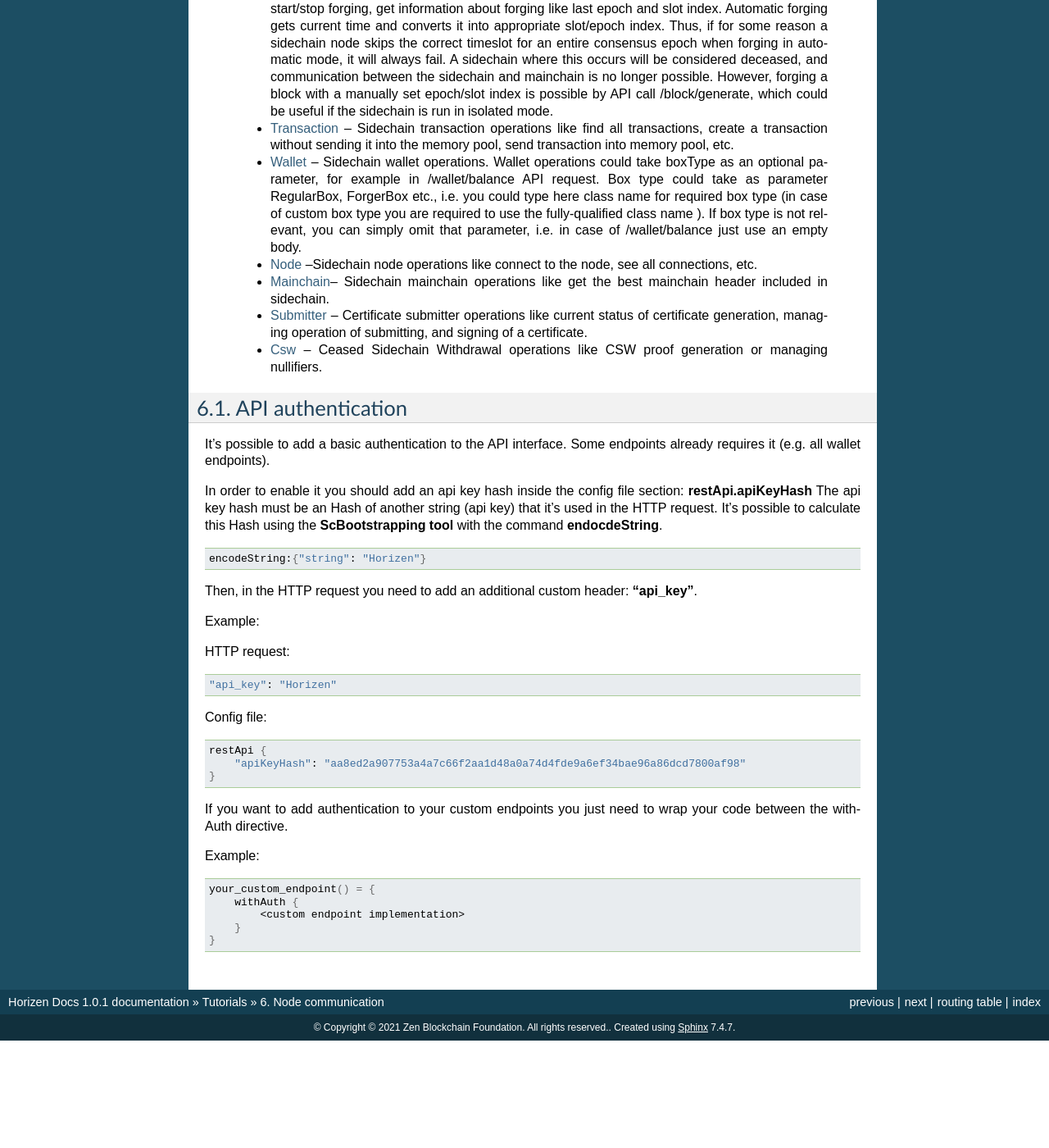
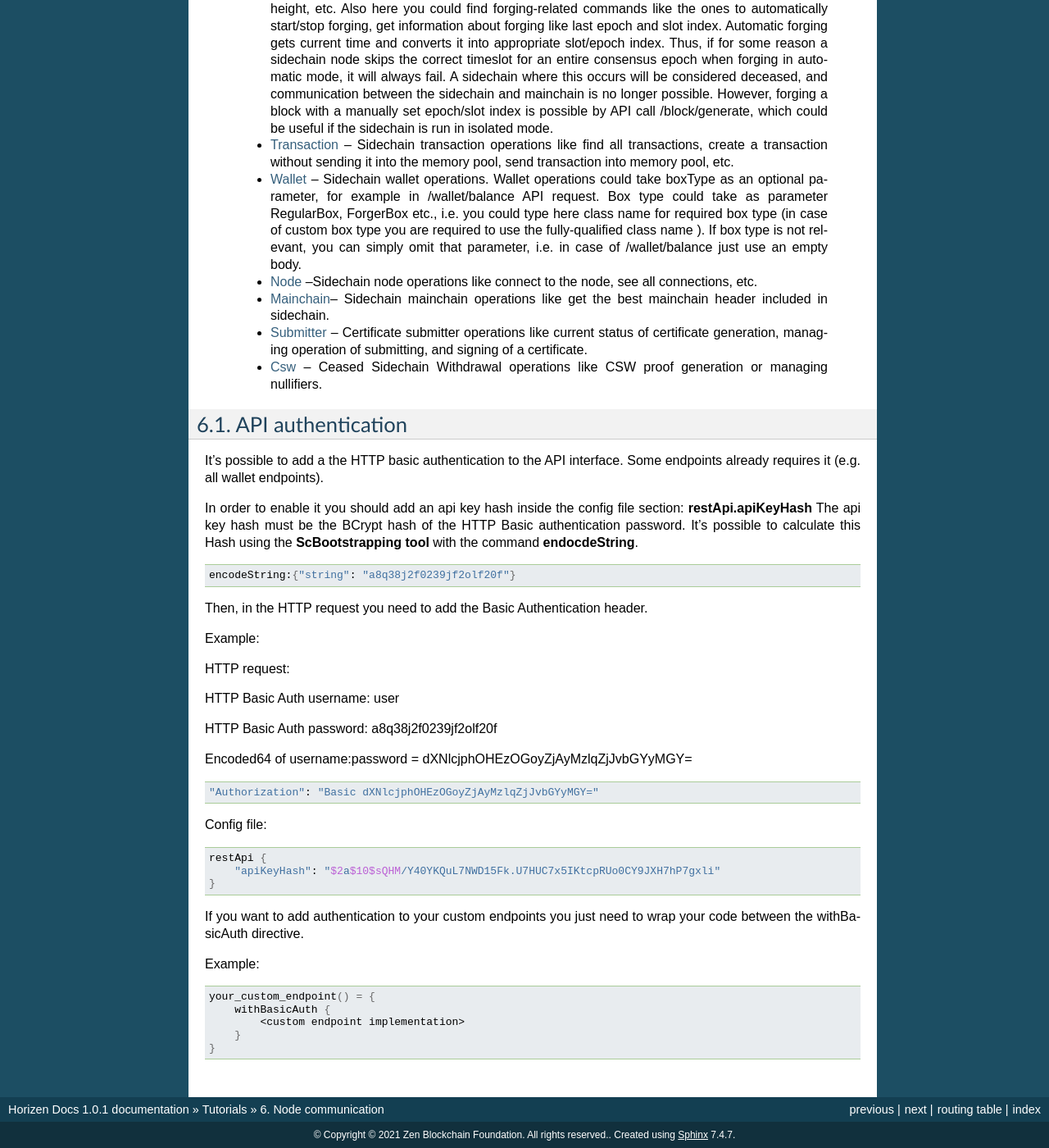
Before and after one commit to HorizenOfficial/developer-horizen-global, a Sphinx documentation site: the page built from docs/introduction/Node-communication.rst, in a window 1280 px wide and 1400 px high, scrolled down 1050 px. Shown: the whole window at 82% size. Built offline with Sphinx 7.4.7, drawn with Linux system fonts in a browser that asks for light colours; before the commit the page ends 2319 px from its top, so only the background shows below that; some of the changed text lies outside the part shown.

Commit message:
Updated with the Basic authentication inside the REST interface

```diff
--- a/docs/introduction/Node-communication.rst
+++ b/docs/introduction/Node-communication.rst
@@ -16,7 +16,7 @@ The available options are:
 
 bindAddress -- "IP:port" address for sending HTTP request, e.g. "127.0.0.1:9085"
 
-api-key-hash -- Authentication header must be a string that hashes to the field "api-key-hash" specified in each sidechain node's .conf file. The authentication header could be empty if no api-key-hash is specified
+apiKeyHash -- Authentication header must be a standard HTTP Baisic Authentication where the password hashes to the field "apiKeyHash" specified in each sidechain node's .conf file. The authentication header could be empty if no apiKeyHash is specified
 
 timeout -- Timeout in seconds on API requests
 
@@ -54,42 +54,49 @@ timeout -- Timeout in seconds on API requests
 API authentication
 ====================
 
-It's possible to add a basic authentication to the API interface.
+It's possible to add a the HTTP basic authentication to the API interface.
 Some endpoints already requires it (e.g. all wallet endpoints).
 
 In order to enable it you should add an api key hash inside the config file section: **restApi.apiKeyHash**
-The api key hash must be an Hash of another string (api key) that it's used in the HTTP request. It's possible to calculate this Hash using the **ScBootstrapping tool** with the command **endocdeString**.
+The api key hash must be the BCrypt hash of the HTTP Basic authentication password. It's possible to calculate this Hash using the **ScBootstrapping tool** with the command **endocdeString**.
 
 .. code:: bash
 
-    encodeString:{"string": "Horizen"}
+    encodeString:{"string": "a8q38j2f0239jf2olf20f"}
 
-Then, in the HTTP request you need to add an additional custom header: **"api_key"**.
+Then, in the HTTP request you need to add the Basic Authentication header.
 
 Example:
 
 HTTP request:
 
+HTTP Basic Auth username: user
+
+HTTP Basic Auth password: a8q38j2f0239jf2olf20f
+
+Encoded64 of username:password = dXNlcjphOHEzOGoyZjAyMzlqZjJvbGYyMGY=
+
 .. code:: bash
 
-    "api_key": "Horizen"
+    "Authorization": "Basic dXNlcjphOHEzOGoyZjAyMzlqZjJvbGYyMGY="
+
 
 Config file:
 
 .. code:: bash
 
     restApi {
-        "apiKeyHash": "aa8ed2a907753a4a7c66f2aa1d48a0a74d4fde9a6ef34bae96a86dcd7800af98"
+        "apiKeyHash": "$2a$10$sQHM/Y40YKQuL7NWD15Fk.U7HUC7x5IKtcpRUo0CY9JXH7hP7gxli"
     }
 
-If you want to add authentication to your custom endpoints you just need to wrap your code between the withAuth directive.
+If you want to add authentication to your custom endpoints you just need to wrap your code between the withBasicAuth directive.
 
 Example:
 
 .. code:: bash
 
     your_custom_endpoint() = {
-        withAuth {
+        withBasicAuth {
             <custom endpoint implementation>
         }
     }
```
Also changed, not shown: docs/reference/01-scnode-api-spec.rst (+16 -0 lines).
